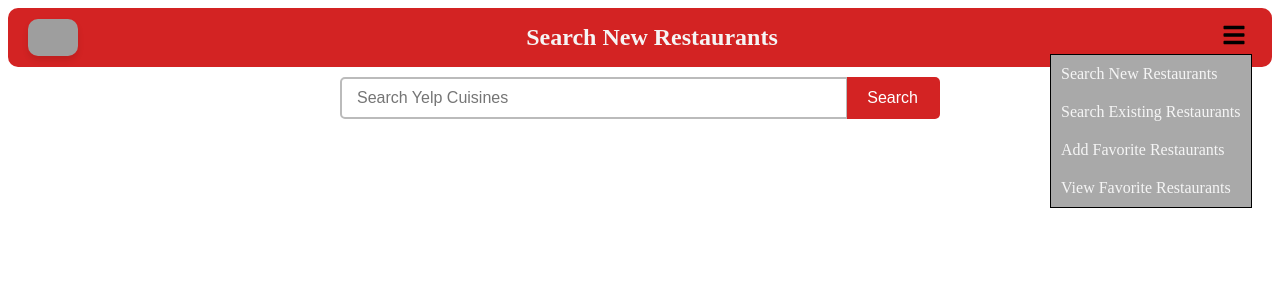
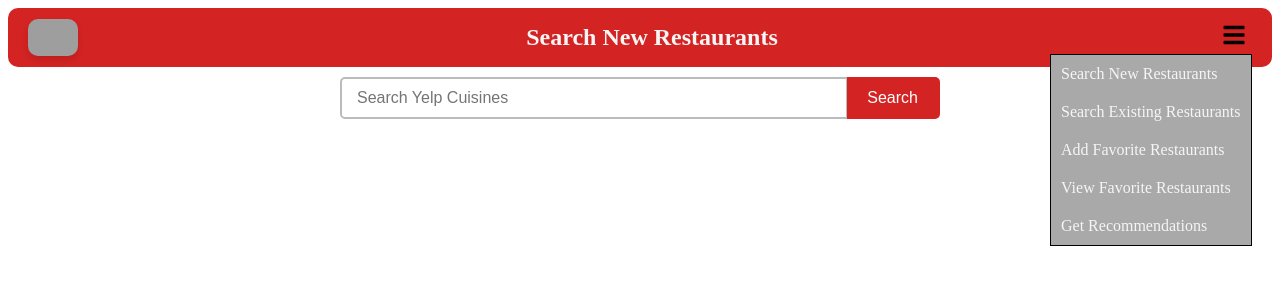
Before and after one commit to lucrieffel/NYC-Restaurant-Recommender, a Next.js app: page / in a window 1280 px wide. Both pictures are taken after a click on the button 1234 px from the left and 37 px from the top of the page. Shown: the top 300 px of the page. Built offline with nearby package versions, Linux system fonts and the light colour scheme; grey boxes are pictures that could not be loaded.

Commit message:
added backbone for recommendations page

```diff
--- a/components/Header.tsx
+++ b/components/Header.tsx
@@ -62,9 +62,9 @@ const Header: React.FC = () => {
               <li>
                 <Link href="/view_favorites">View Favorite Restaurants</Link>
               </li>
-              {/* <li>
-                <Link href="/recommender">Get Recommendations</Link>
-              </li> */}
+              <li>
+                <Link href="/recommendations">Get Recommendations</Link>
+              </li>
             </ul>
           </nav>
         )}
```
